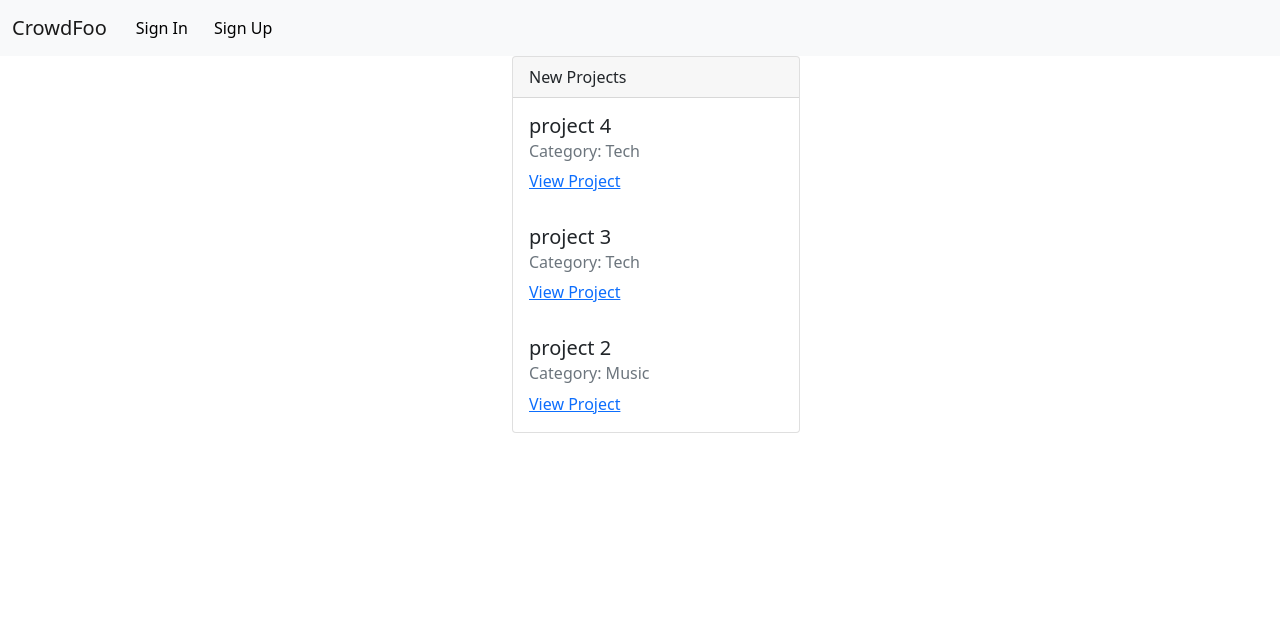
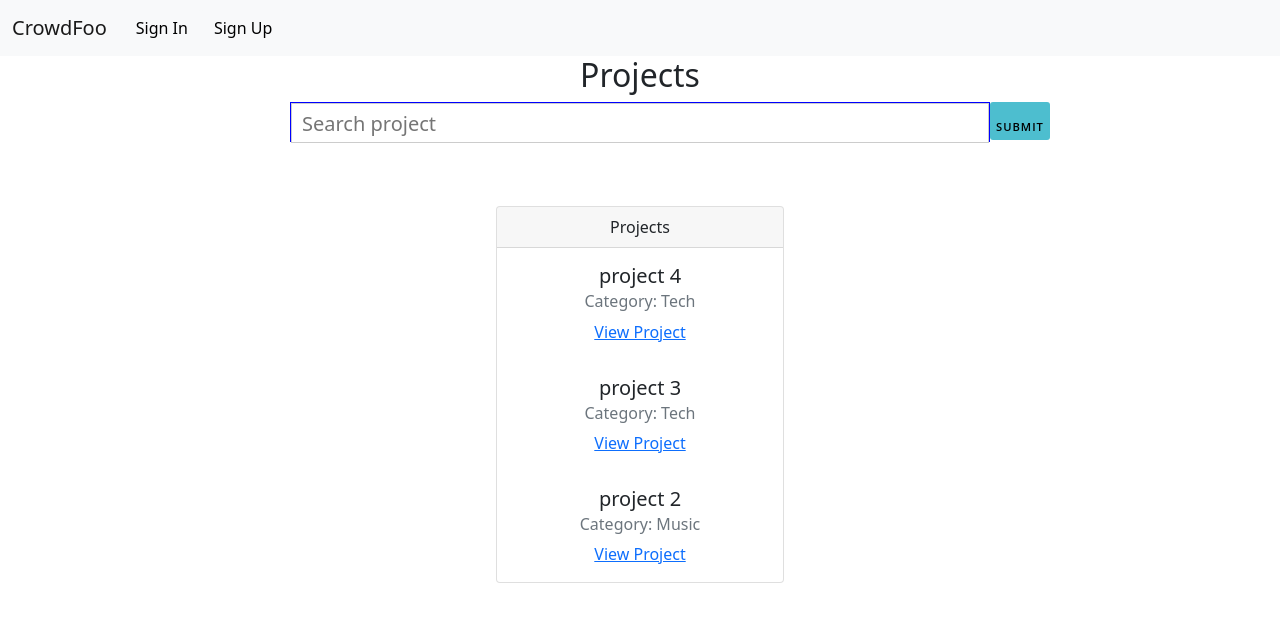
Before and after one commit to springerc4/CrowdFoo, a PHP site: page / in a window 1280 px wide. Shown: the top 622 px of the page. Run offline with PHP 8.4, Linux system fonts and the light colour scheme; data comes from the database, SQL or seed files in the repository.

Commit message:
Added Javascript and Search AJAX.
I still need to update the get method logic with a new query.

```diff
--- a/index.php
+++ b/index.php
@@ -17,7 +17,6 @@
 
 ?>
 
-<!DOCTYPE html>
 <html lang="en">
     <head>
         <meta charset="utf-8">
@@ -26,7 +25,58 @@
 
         <title>CrowdFoo</title>
     </head>
+    <style>
+    .search-box{
+        width: 700px;
+        height: 40px;
+        position: relative;
+        display: inline-block;
+        border: 1px solid #0000FF;
+        font-size: 20px;
+    }
+    .search-box input[type="text"]{
+        height: 40px;
+        padding: 5px 10px;
+        border: 1px solid #CCCCCC;
+        font-size: 20px;
+    }
+    .result{
 
+    }
+    .search-box input[type="text"], .result{
+        width: 100%;
+    }
+    /* Formatting result items */
+    .result p{
+      margin: 0;
+      padding: 7px 10px;
+      border: 1px solid #CCCCCC;
+      border-top: none;
+      cursor: pointer;
+    }
+    .result p:hover{
+        background: #f2f2f2;
+    }
+    input[type=submit]{
+      position: absolute;
+      font-family: 'Open Sans', Helvetica, Arial, sans-serif;
+      font-weight: 600;
+      text-transform: uppercase;
+      font-size: .7em;
+      letter-spacing: 1px;
+      height: 38px;
+      width: 60px;
+      line-height: 48px;
+      background: #4dbecf;
+      border-radius: 3px;
+      box-shadow: 0 15px 30px rgba(black,.1);
+      border: 0;
+      cursor: pointer;
+      transition: all .3s ease;
+  }
+
+    }
+    </style>
     <body>
 
     <nav class="navbar navbar-expand-lg navbar-light bg-light">
@@ -87,9 +137,39 @@
             </div>
         </div>
     </nav>
-    <div class="card" style="width: 18rem; margin-left: 40%;">
+    <center><div class="container" style="width: 1000px">
+        <div class="searchtext">
+          <h2>Projects</h2>
+        </div>
+        <form action="index.php" method="get">
+        <div class="search-box">
+            <input type="text" autocomplete="off" placeholder="Search project" name="projectname">
+            <div class="result"></div>
+        </div>
+        <input type="submit" >
+      </form>
+    </br>
+    </br>
+    <?php
+    if (isset($_GET['projectname'])) {
+    while ($index_row = $index_query->fetch()) {
+          $category_query = $db->prepare('SELECT category_name FROM categories WHERE category_ID = ?');  //Change query.
+          $category_query->execute([$index_row['category_ID']]);
+          $category_row = $category_query->fetch();
+  ?>
+  <div class="card-body">
+      <h5 class="card-title"><?php echo $index_row['project_name'] ?></h5>
+      <h6 class="card-subtitle mb-2 text-muted">Category: <?php echo $category_row['category_name']  ?></h6>
+      <a href="project.php?projectid=<?php echo $index_row['project_ID'] ?>" class="card-link">View Project</a>
+  </div>
+<?php  }
+}
+    else{
+
+  ?>
+    <div class="card" style="width: 18rem;">
         <div class="card-header">
-            New Projects
+            Projects
         </div>
         <ul class="list-group list-group-flush">
             <?php
@@ -105,11 +185,33 @@
             </div>
             <?php
                 }
+
             ?>
         </ul>
     </div>
-
-
+  <?php }
+?>
+</center>
+      <script src="https://code.jquery.com/jquery-3.5.1.min.js"></script>
+      <script>
+      $(document).ready(function(){
+          $('.search-box input[type="text"]').on("keyup input", function(){
+              var inputVal = $(this).val();
+              var resultDropdown = $(this).siblings(".result");
+              if(inputVal.length){
+                  $.get("backend-search.php", {term: inputVal}).done(function(data){
+                      resultDropdown.html(data);
+                  });
+              } else{
+                  resultDropdown.empty();
+              }
+          });
+          $(document).on("click", ".result p", function(){
+              $(this).parents(".search-box").find('input[type="text"]').val($(this).text());
+              $(this).parent(".result").empty();
+          });
+      });
+      </script>
         <script src="https://cdn.jsdelivr.net/npm/bootstrap@5.1.3/dist/js/bootstrap.bundle.min.js" integrity="sha384-ka7Sk0Gln4gmtz2MlQnikT1wXgYsOg+OMhuP+IlRH9sENBO0LRn5q+8nbTov4+1p" crossorigin="anonymous"></script>
     </body>
 </html>
```
